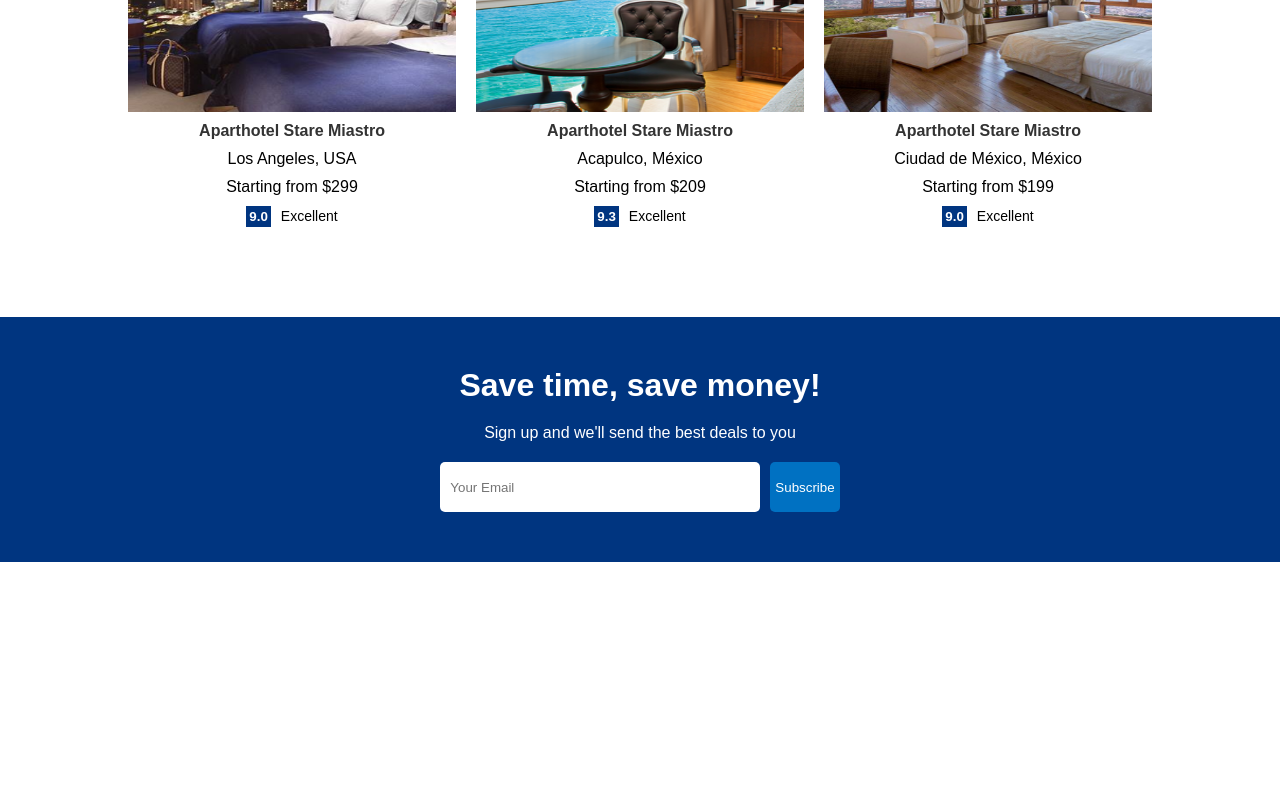
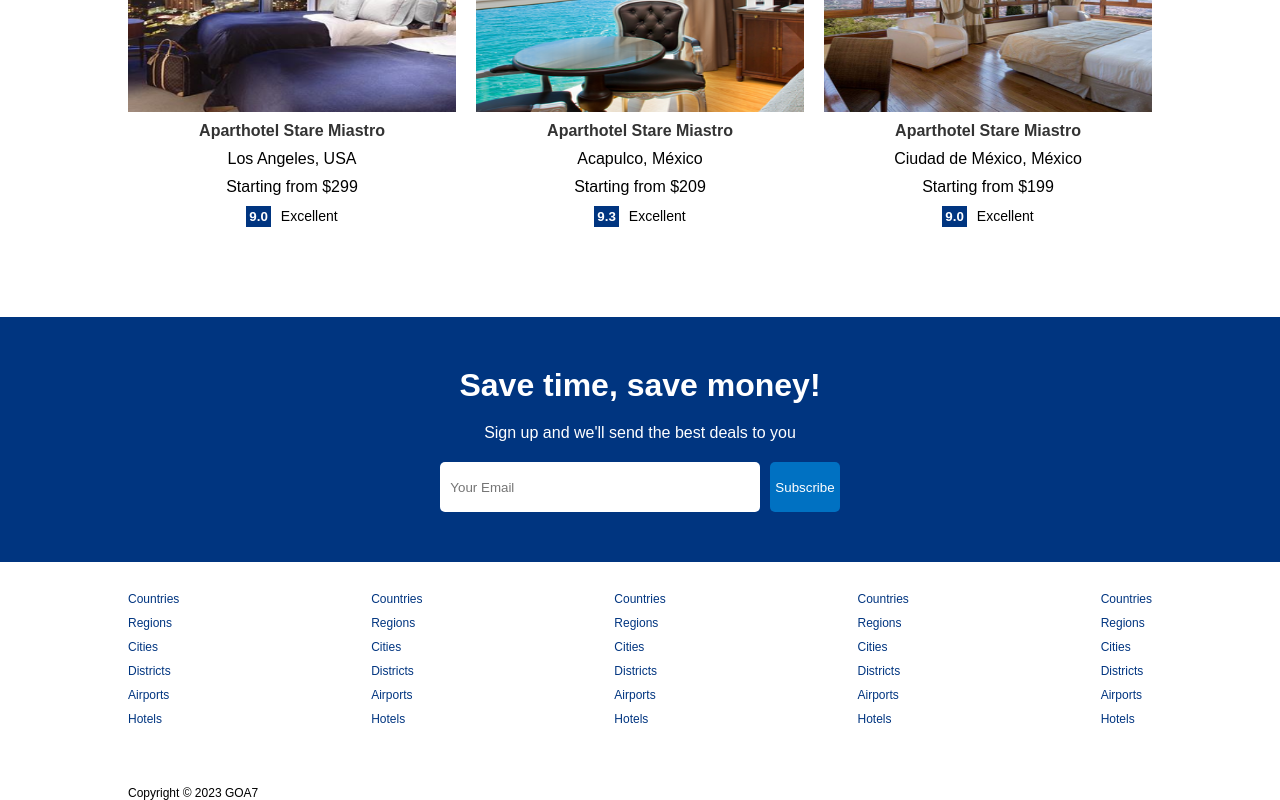
Before and after one commit to emmaguty/reservation, a React (Create React App) app: page / in a window 1280 px wide. Shown: the part 1185-1985 px from the top of the page. Before the commit the page ends 1747 px from the top, so only its background shows below. Built offline with nearby package versions, Linux system fonts and the light colour scheme.

Commit message:
React Footer Design

```diff
--- /dev/null
+++ b/src/components/footer/Footer.jsx
@@ -0,0 +1,55 @@
+import React from 'react'
+
+import './footer.css'
+
+const Footer = () => {
+  return (
+    <div className='footer'>
+        <div className="fLists">
+            <ul className="flist">
+                <li className="fListItem">Countries</li>
+                <li className="fListItem">Regions</li>
+                <li className="fListItem">Cities</li>
+                <li className="fListItem">Districts</li>
+                <li className="fListItem">Airports</li>
+                <li className="fListItem">Hotels</li>
+            </ul>
+            <ul className="flist">
+                <li className="fListItem">Countries</li>
+                <li className="fListItem">Regions</li>
+                <li className="fListItem">Cities</li>
+                <li className="fListItem">Districts</li>
+                <li className="fListItem">Airports</li>
+                <li className="fListItem">Hotels</li>
+            </ul>
+            <ul className="flist">
+                <li className="fListItem">Countries</li>
+                <li className="fListItem">Regions</li>
+                <li className="fListItem">Cities</li>
+                <li className="fListItem">Districts</li>
+                <li className="fListItem">Airports</li>
+                <li className="fListItem">Hotels</li>
+            </ul>
+            <ul className="flist">
+                <li className="fListItem">Countries</li>
+                <li className="fListItem">Regions</li>
+                <li className="fListItem">Cities</li>
+                <li className="fListItem">Districts</li>
+                <li className="fListItem">Airports</li>
+                <li className="fListItem">Hotels</li>
+            </ul>
+            <ul className="flist">
+                <li className="fListItem">Countries</li>
+                <li className="fListItem">Regions</li>
+                <li className="fListItem">Cities</li>
+                <li className="fListItem">Districts</li>
+                <li className="fListItem">Airports</li>
+                <li className="fListItem">Hotels</li>
+            </ul>
+        </div>
+        <div className="fText">Copyright © 2023 GOA7</div>
+    </div>
+  )
+}
+
+export default Footer
--- /dev/null
+++ b/src/components/footer/footer.css
@@ -0,0 +1,23 @@
+.footer {
+    width: 100%;
+    max-width: 1024px;
+    font-size: 12px;
+}
+
+.fLists {
+    width: 100%;
+    display: flex;
+    justify-content: space-between;
+    margin-bottom: 50px;
+    padding: 0;
+}
+
+.flist {
+    list-style: none;
+}
+
+.fListItem {
+    margin-bottom: 10px;
+    color: #003580;
+    cursor: pointer;
+}
--- a/src/pages/Home/Home.jsx
+++ b/src/pages/Home/Home.jsx
@@ -2,6 +2,7 @@
 
 import Featured from '../../components/Featured/Featured';
 import FeaturedProperties from '../../components/FeaturedProperties/FeaturedProperties';
+import Footer from '../../components/footer/Footer';
 import Header from '../../components/Header/Header';
 import MailList from '../../components/MailList/MailList';
 import Navbar from '../../components/Navbar/Navbar';
@@ -20,7 +21,8 @@
         <PropertyList />
         <h1 className="homeTitle">Home guest love</h1>
         <FeaturedProperties />
-        <MailList/>
+        <MailList />
+        <Footer />
       </div>
     </div>
   )
```
